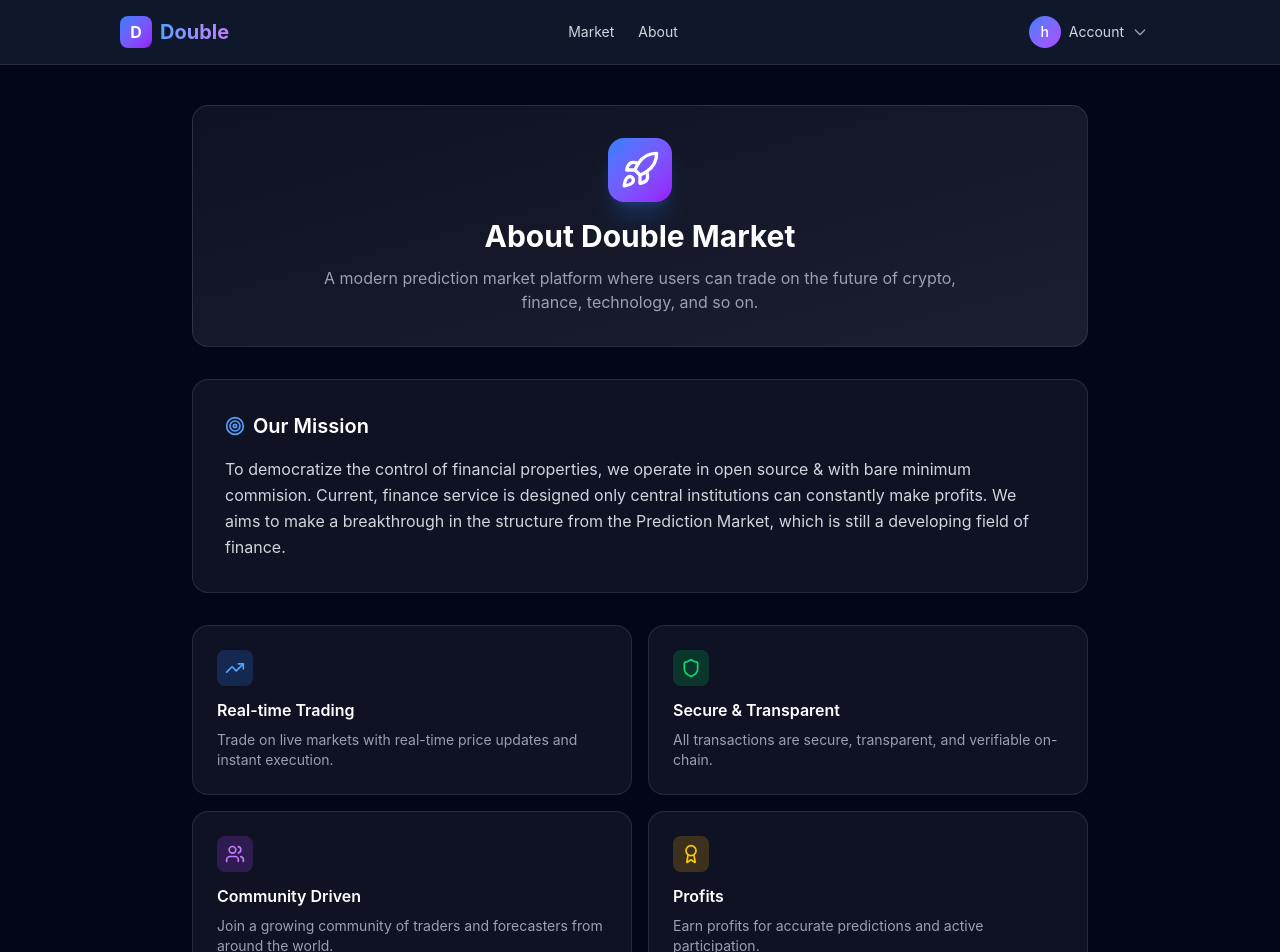
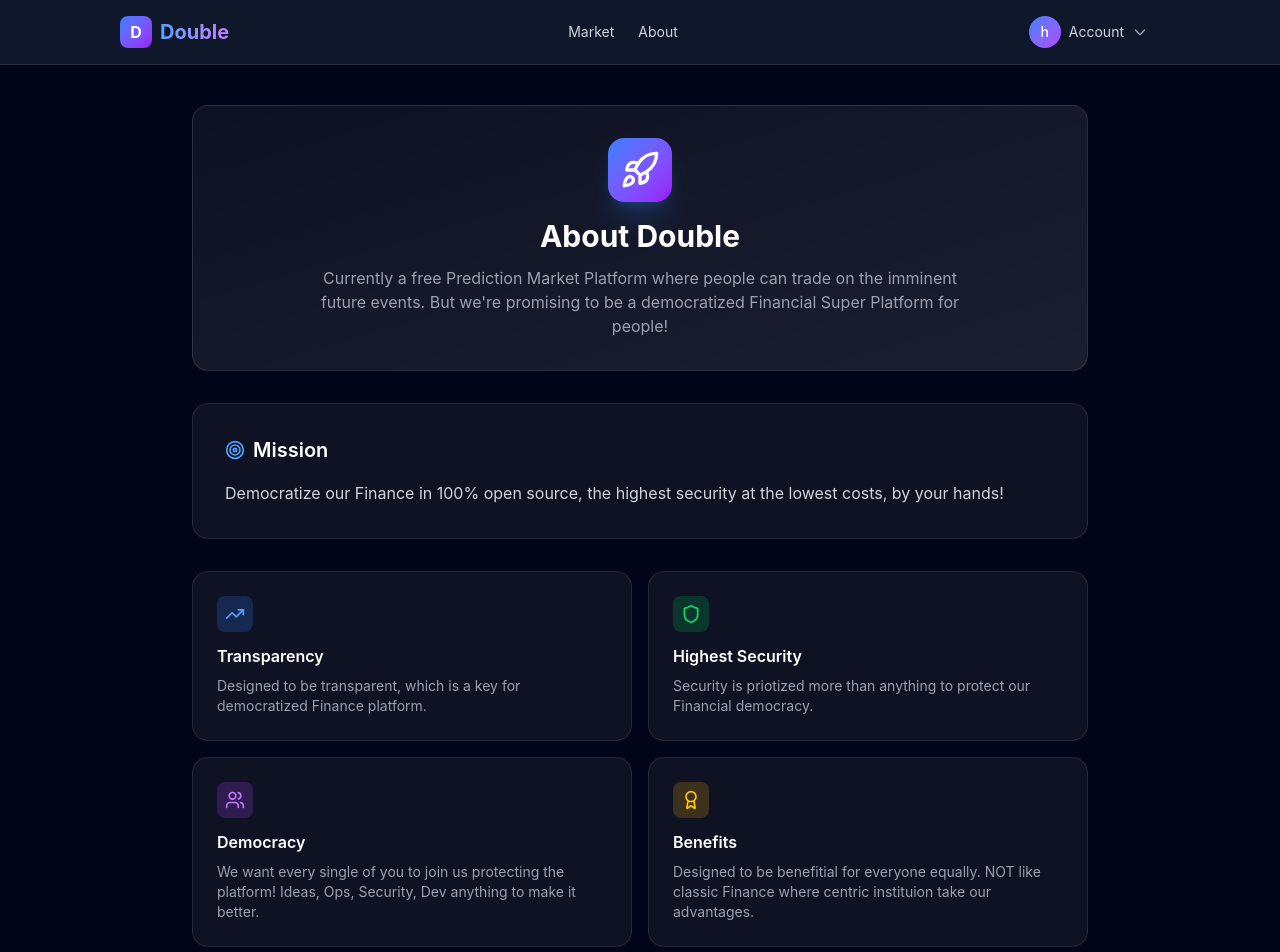
Before and after one commit to hibiki-shibata/double.frontend, a React (Vite) app: page /about in a window 1280 px wide. Shown: the top 952 px of the page. Built offline with nearby package versions, Linux system fonts and the light colour scheme.

Commit message:
Edit: texts

```diff
--- a/src/features/market/api.ts
+++ /dev/null
@@ -1,8 +0,0 @@
-import { apiClient } from '../../lib/apiClient'
-import type { PaginationParam } from '../../types/shared'
-import type { Market } from './types'
-
-export const marketApi = {
-  list: (params: PaginationParam) => apiClient.get<Market[]>('/market/list', params),
-  getById: (marketId: string) => apiClient.get<Market>(`/market/${marketId}`),
-}
--- a/src/features/market/components/MarketCard.tsx
+++ b/src/features/market/components/MarketCard.tsx
@@ -1,7 +1,6 @@
 import type { Market } from '../types';
 import { Users, DollarSign, Clock, ArrowRight } from 'lucide-react';
 import { useNavigate } from "react-router";
-
 
 const STATUS_STYLES: Record<string, string> = {
   OPEN: 'bg-green-200 text-green-700',
--- a/src/features/market/hooks.ts
+++ b/src/features/market/hooks.ts
@@ -1,16 +1,17 @@
 import { useQuery } from '@tanstack/react-query'
-import { marketApi } from './api'
+import { apiClient } from '../../lib/apiClient'
 import type { PaginationParam } from '../../types/shared'
+import type { Market } from './types'
 
 export const marketKeys = {
-  list: (params: PaginationParam) => ['marketList', params] as const,
-  detail: (marketId: string) => ['markets', marketId] as const,
+    list: (paginationParam: PaginationParam) => ['marketList', paginationParam] as const,
+    detail: (marketId: string) => ['market', marketId] as const,
 }
 
-export function useMarketList(params: PaginationParam = {}) {
+export function useMarketList(paginationParam: PaginationParam = {}) {
     return useQuery({
-    queryKey: marketKeys.list(params),
-    queryFn: () => marketApi.list(params),
+        queryKey: marketKeys.list(paginationParam),
+        queryFn: () => apiClient.get<Market[]>('/market/list', paginationParam),
         // refetchInterval: 50000,
     })
 }
@@ -18,7 +19,7 @@ export function useMarketList(params: PaginationParam = {}) {
 export function useMarket(marketId: string) {
     return useQuery({
         queryKey: marketKeys.detail(marketId),
-    queryFn: () => marketApi.getById(marketId),
+        queryFn: () => apiClient.get<Market>(`/market/${marketId}`),
         enabled: Boolean(marketId),
     })
 }
--- a/src/features/service-info/About.tsx
+++ b/src/features/service-info/About.tsx
@@ -13,10 +13,10 @@ export function About() {
                 <div className="inline-flex p-3 rounded-2xl bg-gradient-to-br from-blue-500 to-purple-600 shadow-xl shadow-blue-500/20 mb-4">
                     <Rocket className="w-10 h-10 text-white" />
                 </div>
-                <h1 className="text-3xl font-bold text-white mb-3">About Double Market</h1>
+                <h1 className="text-3xl font-bold text-white mb-3">About Double</h1>
                 <p className="text-gray-400 max-w-2xl mx-auto">
-                    A modern prediction market platform where users can trade on the future
-                    of crypto, finance, technology, and so on.
+                    Currently a free Prediction Market Platform where people can trade on the imminent future
+                    events. But we're promising to be a democratized Financial Super Platform for people!
                 </p>
             </div>
 
@@ -24,12 +24,12 @@ export function About() {
             <div className="bg-white/5  rounded-2xl border border-white/10 p-8">
                 <h2 className="text-xl font-semibold text-white mb-4 flex items-center gap-2">
                     <Target className="w-5 h-5 text-blue-400" />
-                    Our Mission
+                    Mission
                 </h2>
                 <p className="text-gray-300 leading-relaxed">
-                    To democratize the control of financial properties, we operate in open source & with bare minimum commision.
-                    Current, finance service is designed only central institutions can constantly make profits.
-                    We aims to make a breakthrough in the structure from the Prediction Market, which is still a developing field of finance.
+                    Democratize our Finance in 100% open source, the highest security at the lowest costs, by your hands!
+                    <br></br>
+                    {/* Let's end the era of centric instituion keep taking advantage of us ! */}
                 </p>
             </div>
 
@@ -39,9 +39,9 @@ export function About() {
                     <div className="p-2 rounded-lg bg-blue-500/20 w-fit mb-3">
                         <TrendingUp className="w-5 h-5 text-blue-400" />
                     </div>
-                    <h3 className="text-white font-semibold mb-2">Real-time Trading</h3>
+                    <h3 className="text-white font-semibold mb-2">Transparency</h3>
                     <p className="text-sm text-gray-400">
-                        Trade on live markets with real-time price updates and instant execution.
+                        Designed to be transparent, which is a key for democratized Finance platform.
                     </p>
                 </div>
 
@@ -49,9 +49,9 @@ export function About() {
                     <div className="p-2 rounded-lg bg-green-500/20 w-fit mb-3">
                         <Shield className="w-5 h-5 text-green-400" />
                     </div>
-                    <h3 className="text-white font-semibold mb-2">Secure & Transparent</h3>
+                    <h3 className="text-white font-semibold mb-2">Highest Security</h3>
                     <p className="text-sm text-gray-400">
-                        All transactions are secure, transparent, and verifiable on-chain.
+                        Security is priotized more than anything to protect our Financial democracy.
                     </p>
                 </div>
 
@@ -59,9 +59,10 @@ export function About() {
                     <div className="p-2 rounded-lg bg-purple-500/20 w-fit mb-3">
                         <Users className="w-5 h-5 text-purple-400" />
                     </div>
-                    <h3 className="text-white font-semibold mb-2">Community Driven</h3>
+                    <h3 className="text-white font-semibold mb-2">Democracy</h3>
                     <p className="text-sm text-gray-400">
-                        Join a growing community of traders and forecasters from around the world.
+                        We want every single of you to join us protecting the platform!
+                        Ideas, Ops, Security, Dev anything to make it better.
                     </p>
                 </div>
 
@@ -69,9 +70,9 @@ export function About() {
                     <div className="p-2 rounded-lg bg-yellow-500/20 w-fit mb-3">
                         <Award className="w-5 h-5 text-yellow-400" />
                     </div>
-                    <h3 className="text-white font-semibold mb-2">Profits</h3>
+                    <h3 className="text-white font-semibold mb-2">Benefits</h3>
                     <p className="text-sm text-gray-400">
-                        Earn profits for accurate predictions and active participation.
+                        Designed to be benefitial for everyone equally. NOT like classic Finance where centric instituion take our advantages.
                     </p>
                 </div>
             </div>
@@ -115,7 +116,7 @@ export function About() {
                 </div>
                 <div className="bg-white/5  rounded-2xl border border-white/10 p-6 text-center">
                     <p className="text-2xl font-bold text-purple-400">collecting data..</p>
-                    <p className="text-xs text-gray-400 mt-1">Active Traders</p>
+                    <p className="text-xs text-gray-400 mt-1">Active User</p>
                 </div>
                 <div className="bg-white/5  rounded-2xl border border-white/10 p-6 text-center">
                     <p className="text-2xl font-bold text-green-400">99.8%</p>
@@ -128,7 +129,7 @@ export function About() {
             </div>
 
             {/* Why Choose Us */}
-            <div className="bg-gradient-to-br from-blue-500/10 to-purple-500/10  rounded-2xl border border-white/10 p-8">
+            {/* <div className="bg-gradient-to-br from-blue-500/10 to-purple-500/10  rounded-2xl border border-white/10 p-8">
                 <h2 className="text-xl font-semibold text-white mb-4 flex items-center gap-2">
                     <Sparkles className="w-5 h-5 text-yellow-400" />
                     Why Choose Double Market?
@@ -159,7 +160,7 @@ export function About() {
                         <span className="text-sm text-gray-300">Variety of prediction topics</span>
                     </div>
                 </div>
-            </div>
+            </div> */}
         </div>
     );
 }
```
Also changed, not shown: 1 other file (tests, documents, lock files or other folders). Lines whose indentation alone changed are shown as unchanged.
